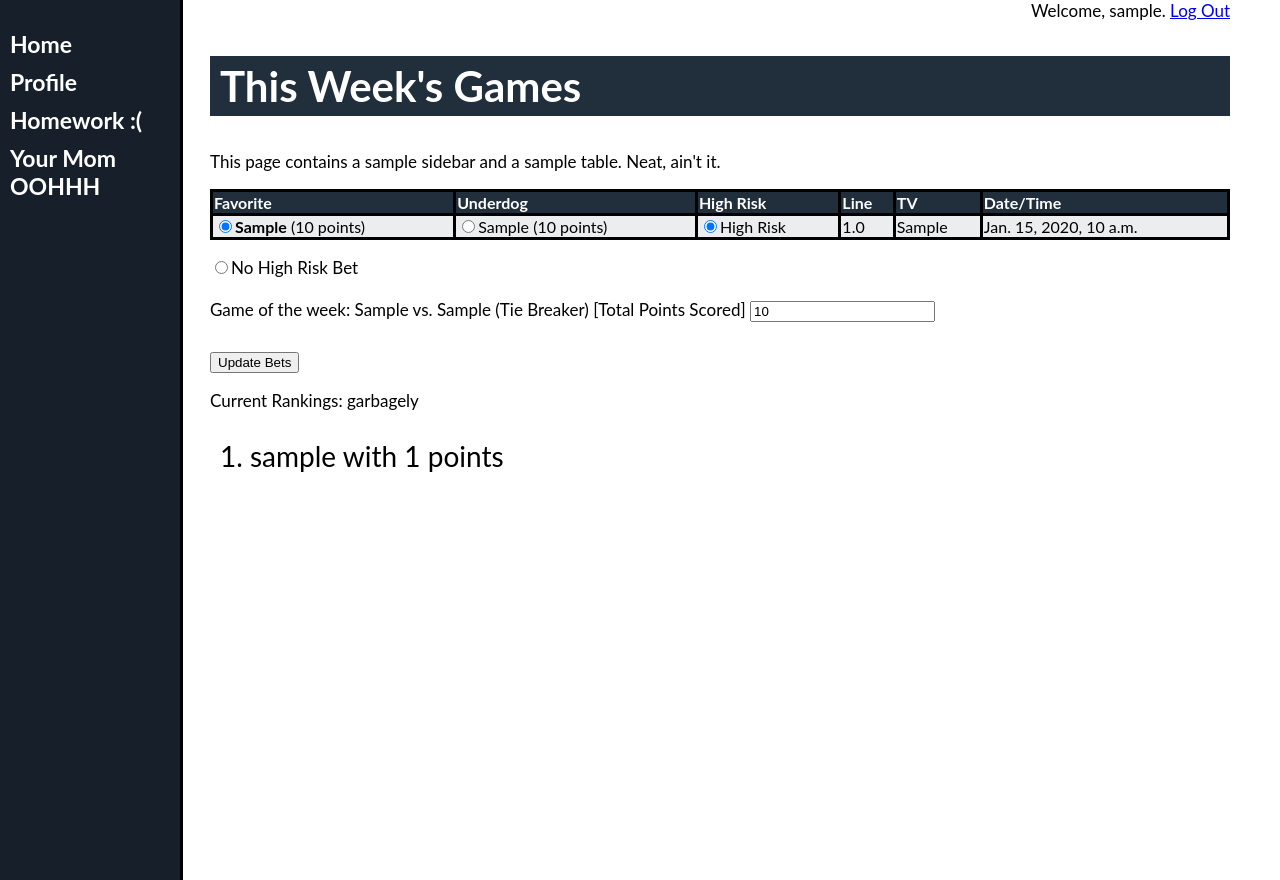
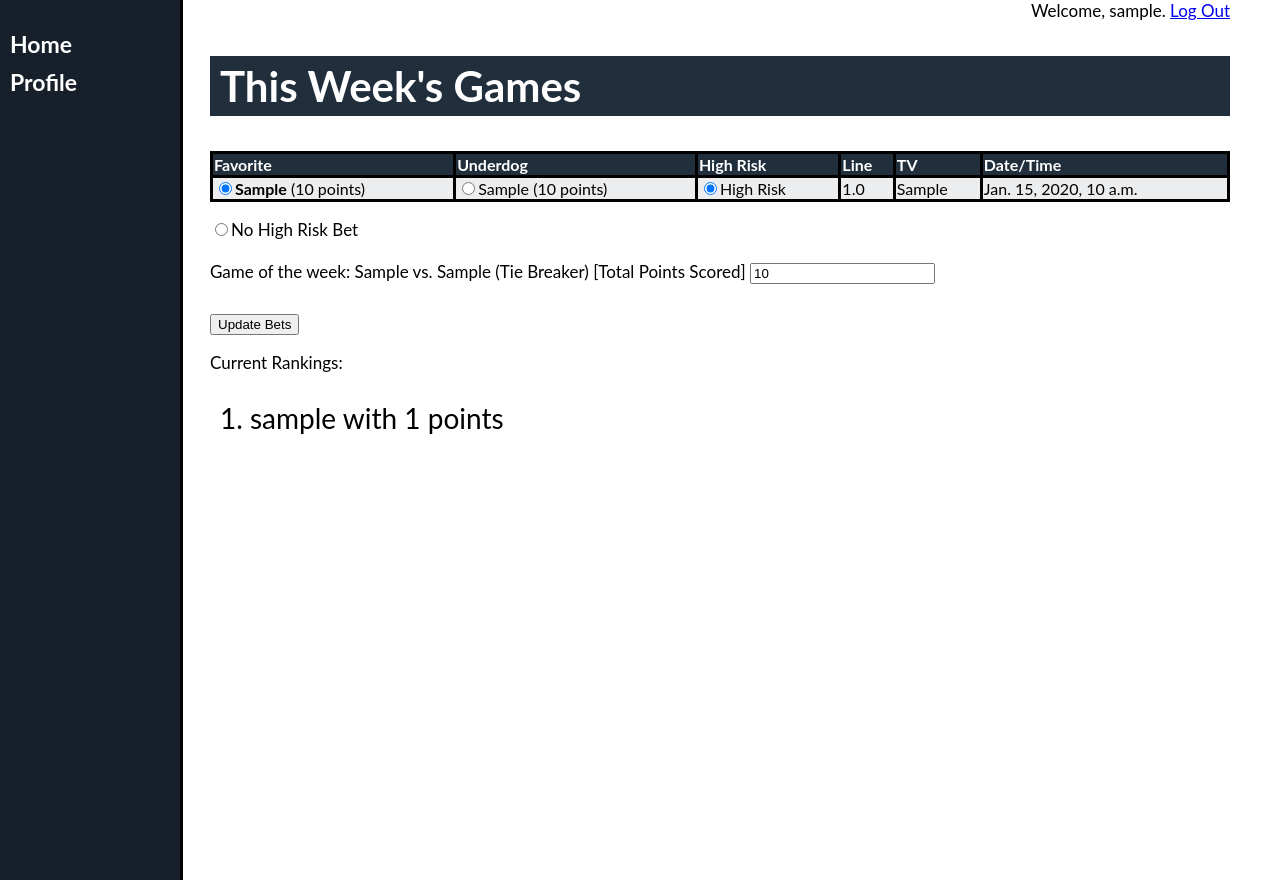
Before and after one commit to tpwrules/betcha, a Django app: page / in a window 1280 px wide. Run offline with Django 3.2, Linux system fonts and the light colour scheme; a user stored in the database is signed in; tables that the repository leaves empty hold one stand-in row (values such as "Sample post").

Commit message:
clean up some stuff

```diff
--- a/betcha_site/betcha_app/templates/betcha_app/betcha_base.html
+++ b/betcha_site/betcha_app/templates/betcha_app/betcha_base.html
@@ -82,8 +82,6 @@ table#TeamTable th {
         <div class="sidenav">
             <a href="">Home</a>
             <a href="/profile/">Profile</a>
-            <a href="#Weekly_Bets">Homework :(</a>
-            <a href="#contact">Your Mom OOHHH</a>
         </div>
         <div class="main">
             <div align="right" style="font-size:17px">Welcome, {{ user.username }}. <a href="{% url 'logout' %}">Log Out</a></div>
--- a/betcha_site/betcha_app/templates/betcha_app/main_sheet.html
+++ b/betcha_site/betcha_app/templates/betcha_app/main_sheet.html
@@ -12,13 +12,10 @@
     <a href="{{ last_week.get_absolute_url }}">Previous Week</a>
     {% endif %}
     {% if next_week is not None %}
-    <a href="{{ next_week.get_absolute_url }}" style="float:right;">Next Week</a>
+    <a href="{{ next_week.get_absolute_url }}" style="float:right;">Next Week</a><br />
     {% endif %}
 </div>
 
-<div class="description">
-    <p>This page contains a sample sidebar and a sample table.  Neat, ain't it.</p>
-</div>
 
 <p style="color:red;">
     {% for error in errors %}
@@ -69,7 +66,7 @@
 </form>
 
 <p>
-    Current Rankings: garbagely
+    Current Rankings:
     <ol>
     {% for better, score in view_week.calculate_rank %}
         <li>{{ better.user.username }} with {{ score }} points</li>
```
